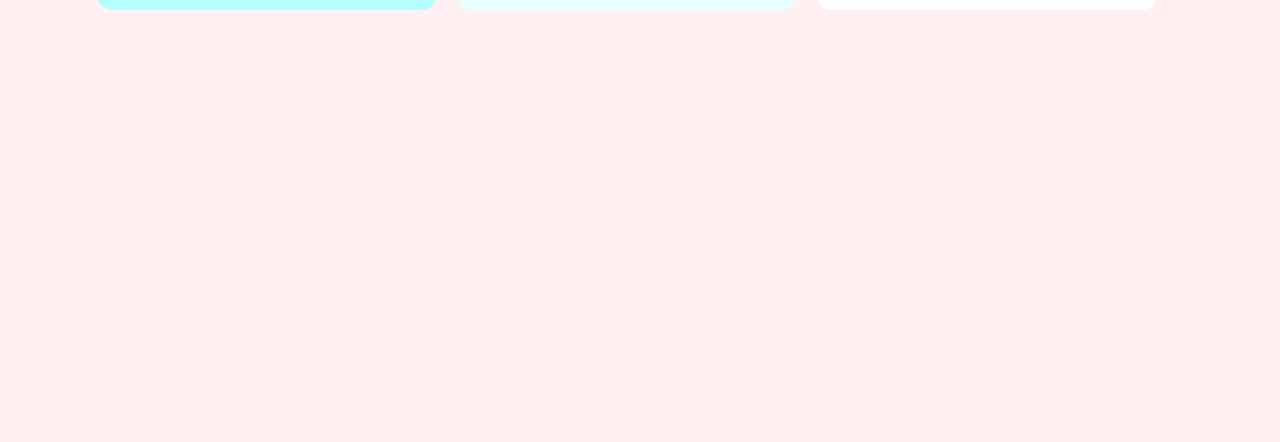
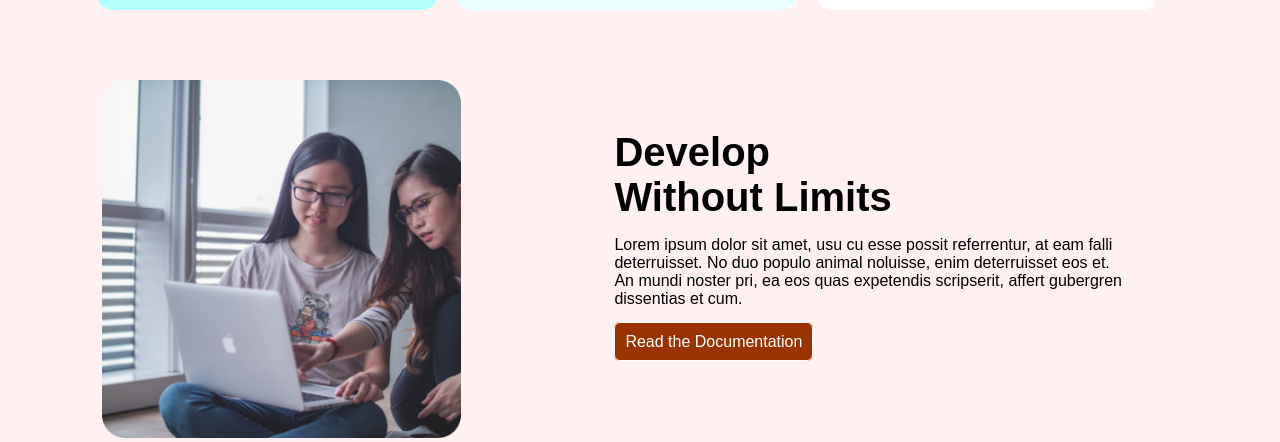
Before and after one commit to Ratri-Khan/Assinment-1, a plain HTML site: page index.html in a window 1280 px wide. Shown: the part 790-1232 px from the top of the page. Before the commit the page ends 800 px from the top, so only its background shows below. Drawn offline with Linux system fonts and the light colour scheme.

Commit message:
develop section add

```diff
--- a/index.html
+++ b/index.html
@@ -59,5 +59,21 @@
 </div>
 </section>
 <!--missionsection end--><!--missionsection end--><!--missionsection end-->
+<section class="developsection">
+  <div class="aboutMe">
+    <img src="images/coding.png" alt="picture of owner">
+</div>
+  <div class="developConteiner">
+        <h1 class="developHeading">Develop </h1>
+        <h1 class="developHeading">Without Limits</h1>
+        <p class="doSomething">Lorem ipsum dolor sit amet, usu cu esse possit referrentur, at eam falli
+          deterruisset. No duo populo animal noluisse, enim deterruisset eos et. An
+          mundi noster pri, ea eos quas expetendis scripserit, affert gubergren
+          dissentias et cum.</p>
+        <a class="exploreMenu" href="#">Read the Documentation</a>
+  </div>
+</section>
+<!--developsection end--><!--developsection end--><!--developsection end-->
+
 </body>
 </html>
--- a/style.css
+++ b/style.css
@@ -62,3 +62,11 @@
     background-color: rgb(255, 255, 255);
 }
 /*ddddddddddddddd*/
+.developsection{display: flex;}
+.developConteiner {
+    width: 40%;
+    margin-top: 120px;
+}
+h1.developHeading {
+    margin: 0;
+}
```
